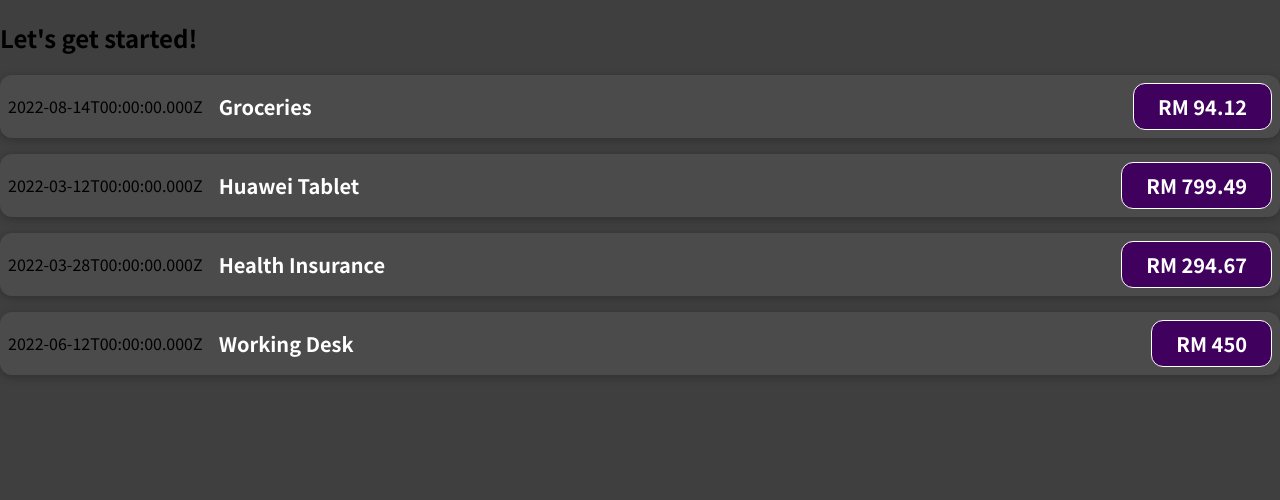
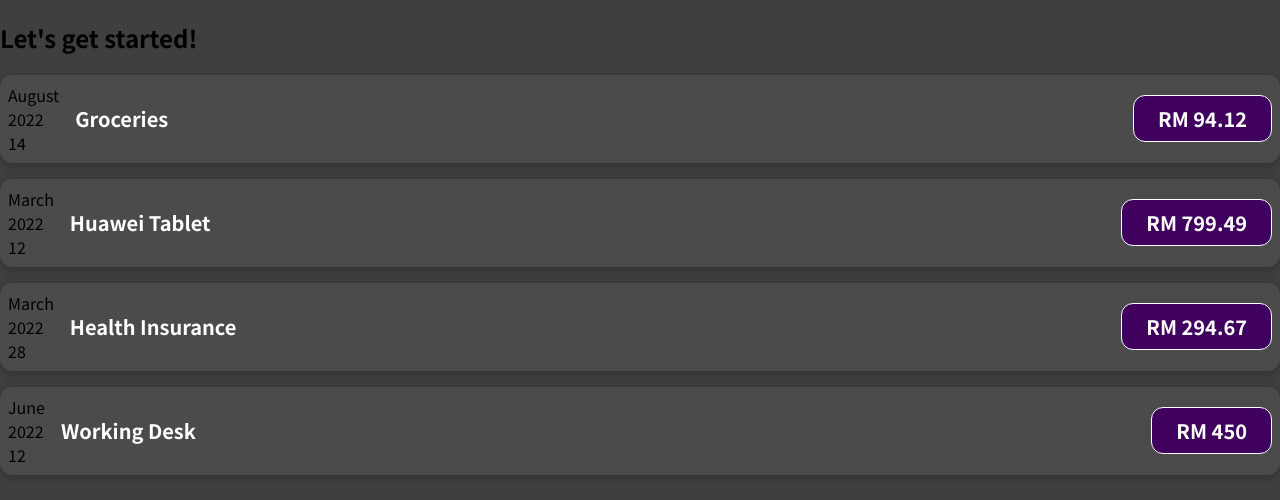
Before and after one commit to pauliand3138/basic-expense-app, a JavaScript app: page / in a window 1280 px wide. Shown: the top 500 px of the page. Built offline with nearby package versions, Linux system fonts and the light colour scheme.

Commit message:
Use built-in method to convert date object into string format

```diff
--- a/src/components/ExpenseItem.js
+++ b/src/components/ExpenseItem.js
@@ -1,13 +1,17 @@
 import "./ExpenseItem.css";
 
 function ExpenseItem(props) {
-    const expenseDate = new Date(2022, 11, 11);
-    const expenseTitle = "Pet Insurance";
-    const expenseAmount = 300;
+    const month = props.date.toLocaleString("en-US", { month: "long" });
+    const day = props.date.toLocaleString("en-US", { day: "2-digit" });
+    const year = props.date.getFullYear();
 
     return (
         <div className="expense-item">
-            <div>{props.date.toISOString()}</div>
+            <div>
+                <div>{month}</div>
+                <div>{year}</div>
+                <div>{day}</div>
+            </div>
             <div className="expense-item__description">
                 <h2>{props.title}</h2>
                 <div className="expense-item__price">RM {props.amount}</div>
```
Also changed, not shown: 1 other file (tests, documents, lock files or other folders).
